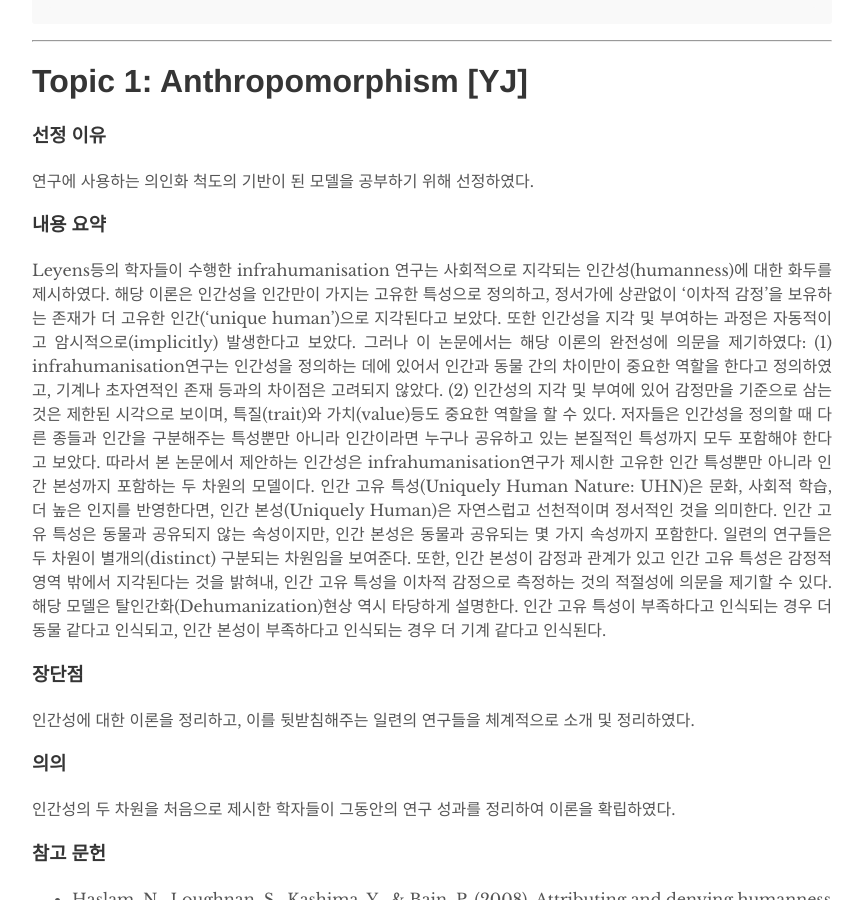
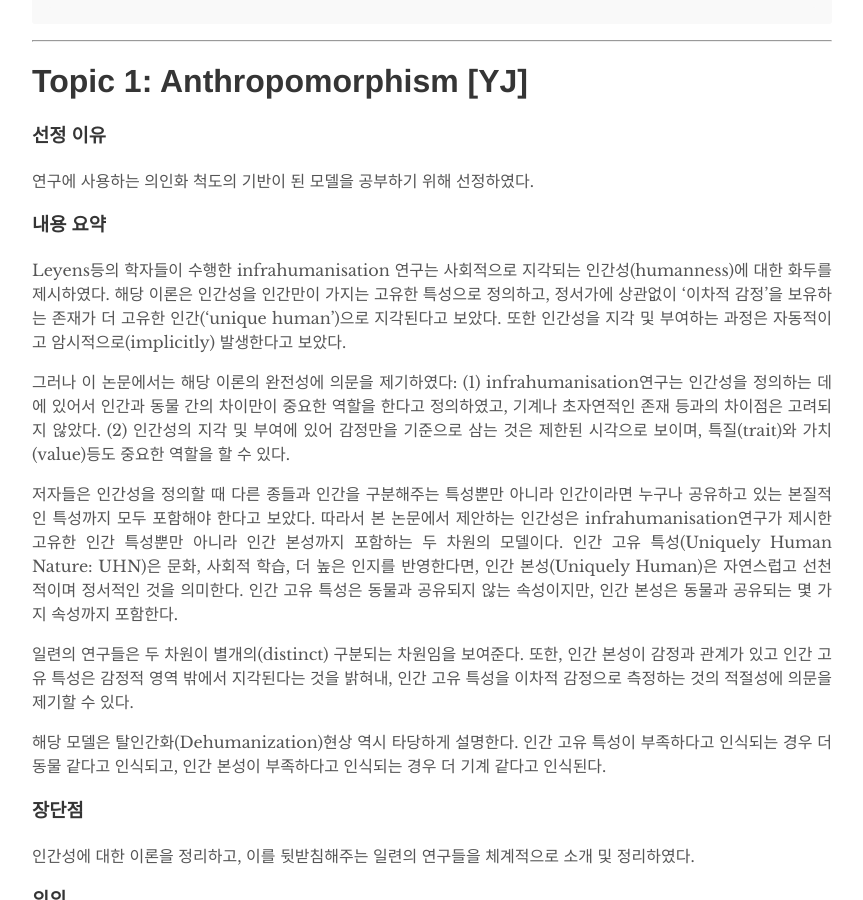
Before and after one commit to humanfactorspsych/blog, a Jekyll site: the page built from _posts/2021-09-30-study.md, in a window 1280 px wide and 900 px high, scrolled down 381 px. Shown: the whole window, without its empty margins (208-1071 px from the left). Built offline with Jekyll 4.4.1, drawn with Linux system fonts in a browser that asks for light colours.

```diff
--- a/_posts/2021-09-30-study.md
+++ b/_posts/2021-09-30-study.md
@@ -17,13 +17,18 @@ Presenters: YJ (Yoonwon Jung), SB (Seoyeon Bae)
 
 ### **내용 요약**
 
-Leyens등의 학자들이 수행한 infrahumanisation 연구는 사회적으로 지각되는 인간성(humanness)에 대한 화두를 제시하였다. 해당 이론은 인간성을 인간만이 가지는 고유한 특성으로 정의하고, 정서가에 상관없이 '이차적 감정'을 보유하는 존재가 더 고유한 인간('unique human')으로 지각된다고 보았다. 또한 인간성을 지각 및 부여하는 과정은 자동적이고 암시적으로(implicitly) 발생한다고 보았다.
-그러나 이 논문에서는 해당 이론의 완전성에 의문을 제기하였다: (1) infrahumanisation연구는 인간성을 정의하는 데에 있어서 인간과 동물 간의 차이만이 중요한 역할을 한다고 정의하였고, 기계나 초자연적인 존재 등과의 차이점은 고려되지 않았다. (2) 인간성의 지각 및 부여에 있어 감정만을 기준으로 삼는 것은 제한된 시각으로 보이며, 특질(trait)와 가치(value)등도 중요한 역할을 할 수 있다.
-저자들은 인간성을 정의할 때 다른 종들과 인간을 구분해주는 특성뿐만 아니라 인간이라면 누구나 공유하고 있는 본질적인 특성까지 모두 포함해야 한다고 보았다. 따라서 본 논문에서 제안하는 인간성은 infrahumanisation연구가 제시한 고유한 인간 특성뿐만 아니라 인간 본성까지 포함하는 두 차원의 모델이다. 인간 고유 특성(Uniquely Human Nature: UHN)은 문화, 사회적 학습, 더 높은 인지를 반영한다면, 인간 본성(Uniquely Human)은 자연스럽고 선천적이며 정서적인 것을 의미한다. 인간 고유 특성은 동물과 공유되지 않는 속성이지만, 인간 본성은 동물과 공유되는 몇 가지 속성까지 포함한다.
-일련의 연구들은 두 차원이 별개의(distinct) 구분되는 차원임을 보여준다. 또한, 인간 본성이 감정과 관계가 있고 인간 고유 특성은 감정적 영역 밖에서 지각된다는 것을 밝혀내, 인간 고유 특성을 이차적 감정으로 측정하는 것의 적절성에 의문을 제기할 수 있다.
+Leyens등의 학자들이 수행한 infrahumanisation 연구는 사회적으로 지각되는 인간성(humanness)에 대한 화두를 제시하였다. 해당 이론은 인간성을 인간만이 가지는 고유한 특성으로 정의하고, 정서가에 상관없이 '이차적 감정'을 보유하는 존재가 더 고유한 인간('unique human')으로 지각된다고 보았다. 또한 인간성을 지각 및 부여하는 과정은 자동적이고 암시적으로(implicitly) 발생한다고 보았다.<br>
+
+그러나 이 논문에서는 해당 이론의 완전성에 의문을 제기하였다: (1) infrahumanisation연구는 인간성을 정의하는 데에 있어서 인간과 동물 간의 차이만이 중요한 역할을 한다고 정의하였고, 기계나 초자연적인 존재 등과의 차이점은 고려되지 않았다. (2) 인간성의 지각 및 부여에 있어 감정만을 기준으로 삼는 것은 제한된 시각으로 보이며, 특질(trait)와 가치(value)등도 중요한 역할을 할 수 있다. <br>
+
+저자들은 인간성을 정의할 때 다른 종들과 인간을 구분해주는 특성뿐만 아니라 인간이라면 누구나 공유하고 있는 본질적인 특성까지 모두 포함해야 한다고 보았다. 따라서 본 논문에서 제안하는 인간성은 infrahumanisation연구가 제시한 고유한 인간 특성뿐만 아니라 인간 본성까지 포함하는 두 차원의 모델이다. 인간 고유 특성(Uniquely Human Nature: UHN)은 문화, 사회적 학습, 더 높은 인지를 반영한다면, 인간 본성(Uniquely Human)은 자연스럽고 선천적이며 정서적인 것을 의미한다. 인간 고유 특성은 동물과 공유되지 않는 속성이지만, 인간 본성은 동물과 공유되는 몇 가지 속성까지 포함한다. <br>
+
+일련의 연구들은 두 차원이 별개의(distinct) 구분되는 차원임을 보여준다. 또한, 인간 본성이 감정과 관계가 있고 인간 고유 특성은 감정적 영역 밖에서 지각된다는 것을 밝혀내, 인간 고유 특성을 이차적 감정으로 측정하는 것의 적절성에 의문을 제기할 수 있다.<br>
+
 해당 모델은 탈인간화(Dehumanization)현상 역시 타당하게 설명한다. 인간 고유 특성이 부족하다고 인식되는 경우 더 동물 같다고 인식되고, 인간 본성이 부족하다고 인식되는 경우 더 기계 같다고 인식된다.
 
 ### **장단점**
+
 인간성에 대한 이론을 정리하고, 이를 뒷받침해주는 일련의 연구들을 체계적으로 소개 및 정리하였다.
 
 ### **의의**
```
